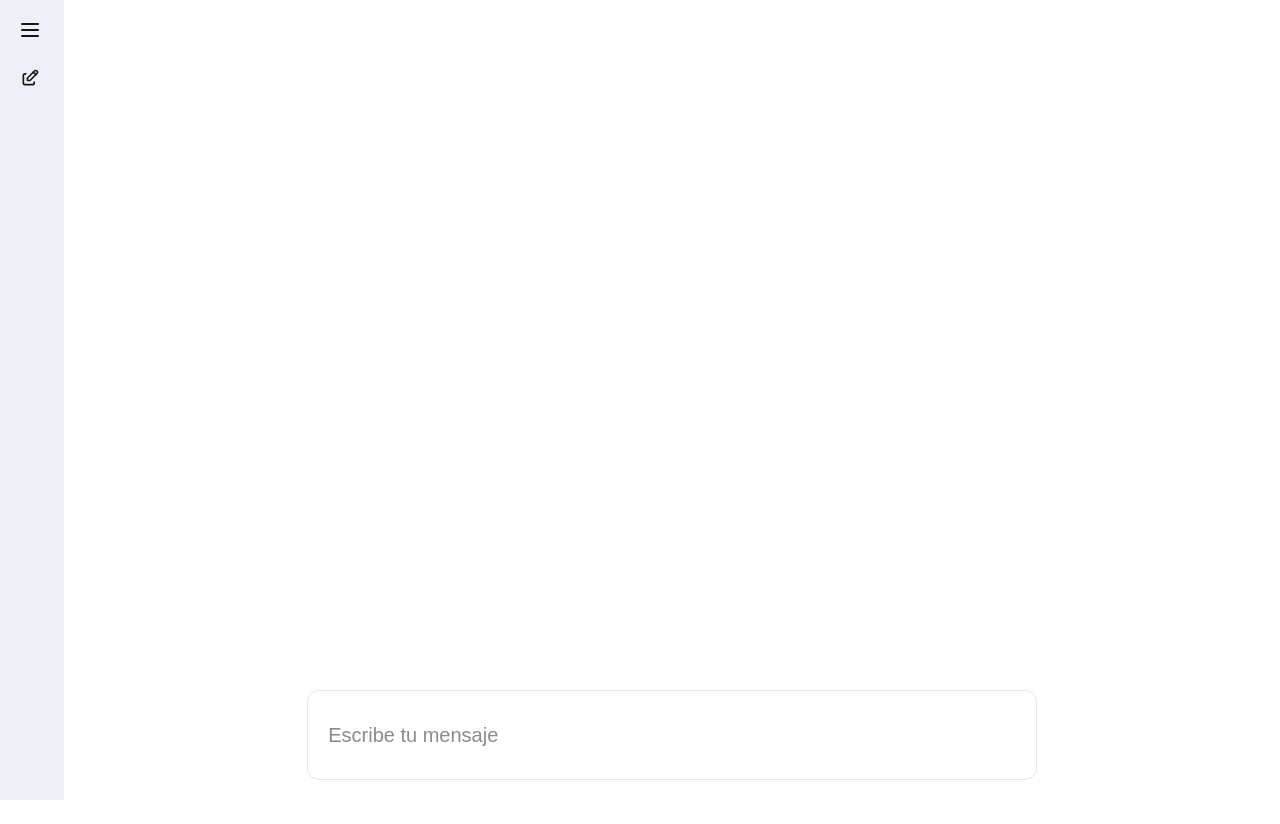
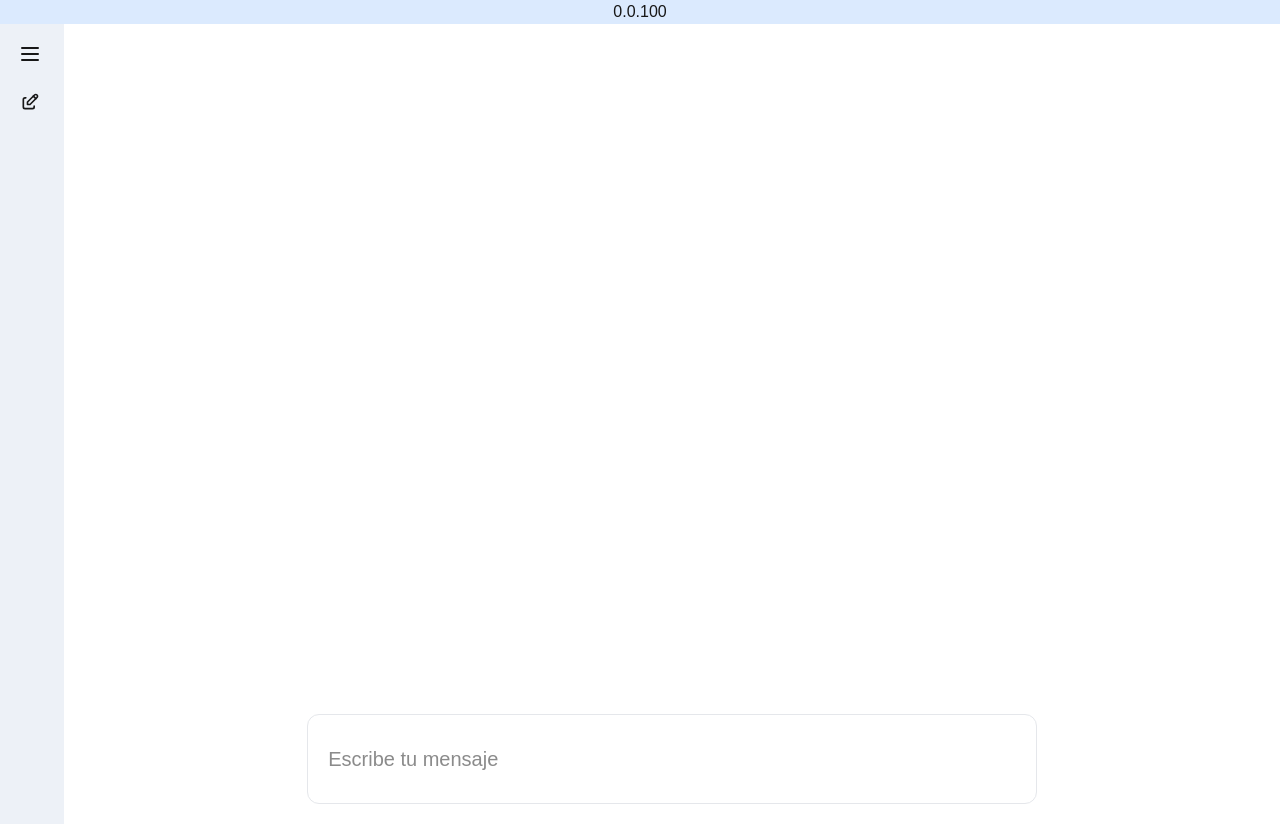
Before and after one commit to jlquiroz7/zora-app, a Next.js app: page / in a window 1280 px wide. Before the commit the page ends 800 px from the top, so only its background shows below. Built offline with nearby package versions, Linux system fonts and the light colour scheme.

Commit message:
Version name implementado

```diff
--- /dev/null
+++ b/src/app/local.json
@@ -0,0 +1,3 @@
+{
+    "VERSION_NAME": "0.0.100"
+}
--- a/src/app/page.js
+++ b/src/app/page.js
@@ -1,7 +1,11 @@
 import Chat from "@/app/components/chat";
+import { VERSION_NAME } from "./local.json";
 
 export default function Home() {
   return (
-    <Chat />
+    <div className="flex flex-col">
+      <p className="text-center bg-blue-100">{VERSION_NAME}</p>
+      <Chat />
+    </div>
   );
 }
```
